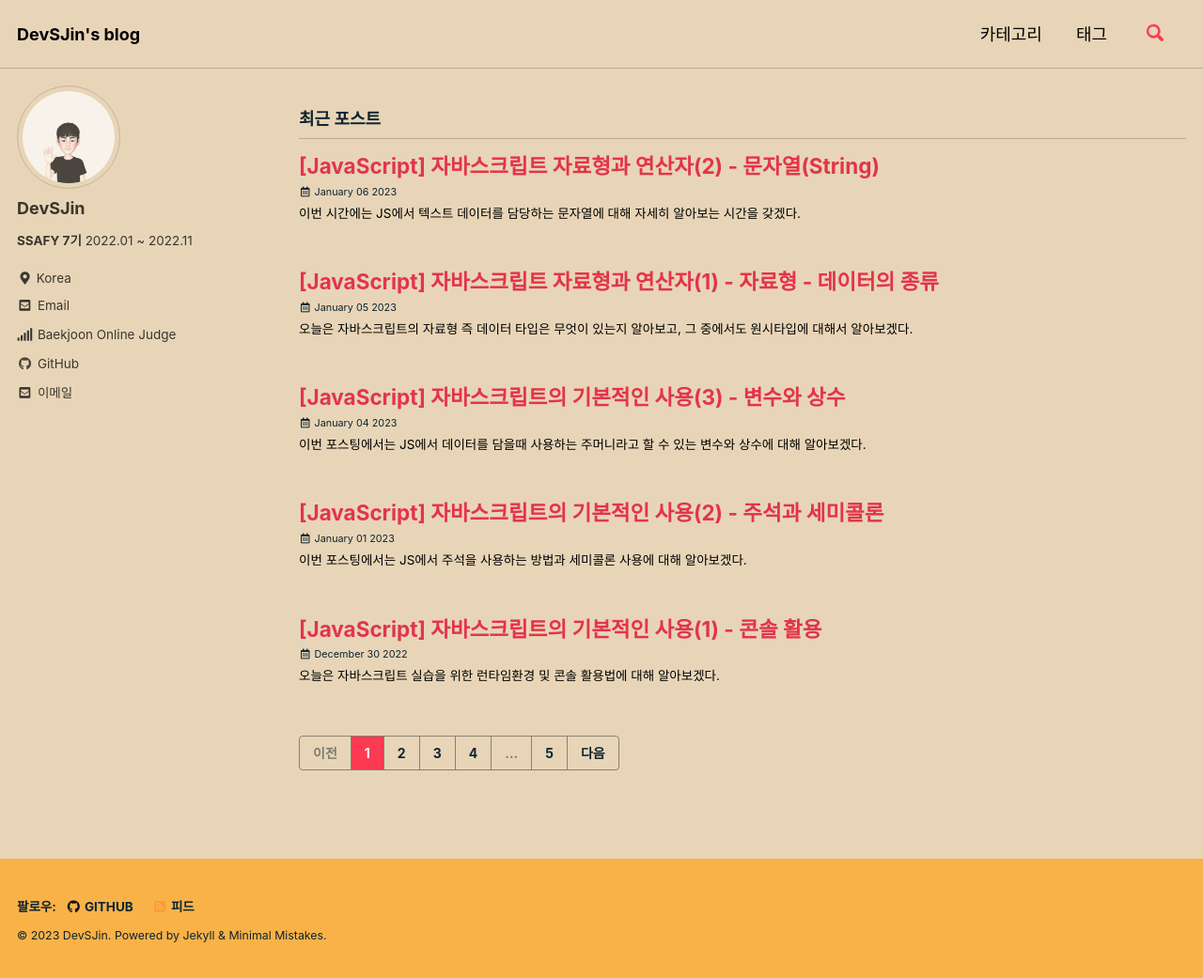
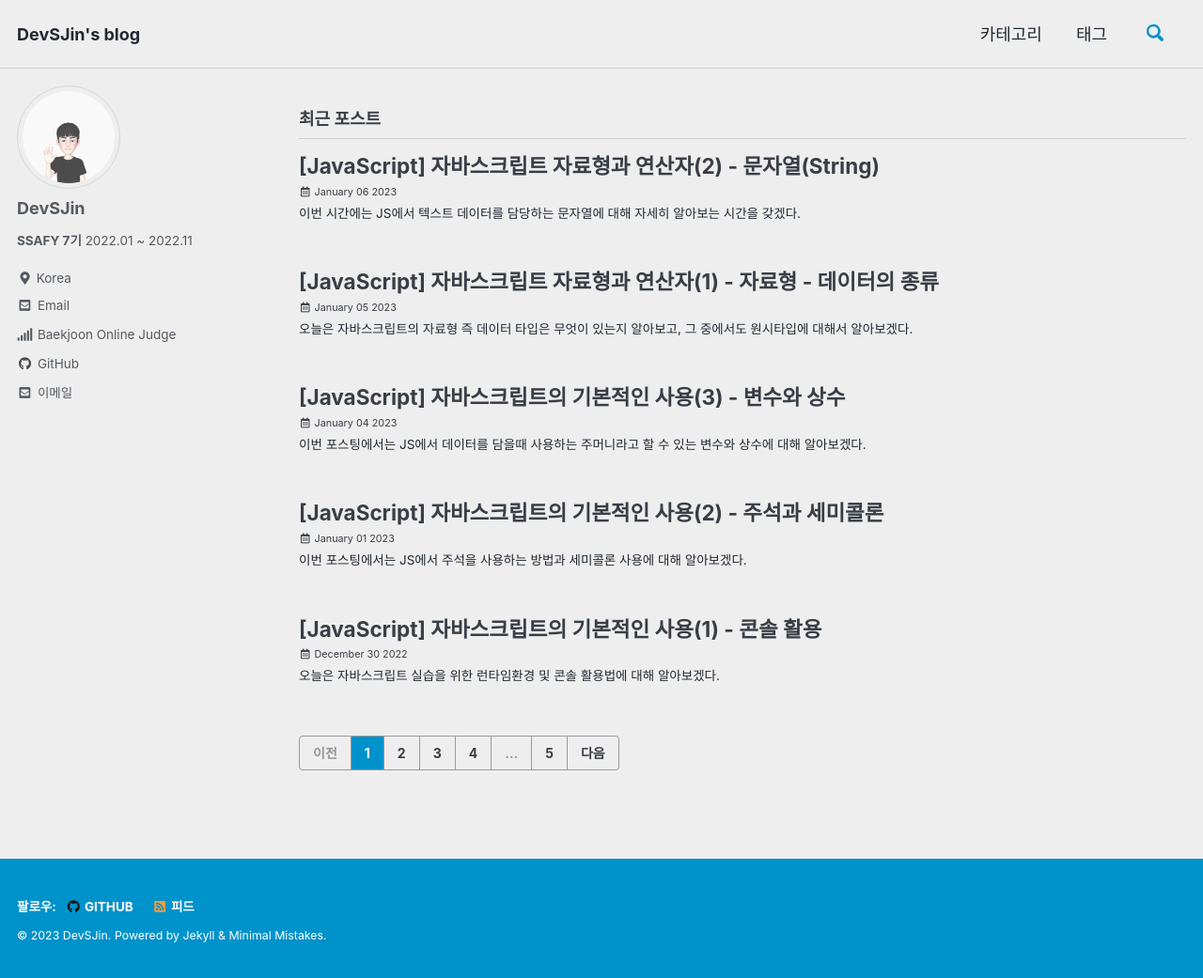
Before and after one commit to DevSJin/DevSJin.github.io, a Jekyll site: the page built from index.html, in a window 1280 px wide and 1041 px high. Shown: the whole window at 94% size. Built offline with Jekyll 4.4.1, drawn with Linux system fonts in a browser that asks for light colours; cached includes are drawn as plain includes; the list of posts is cut into pages by our own code.

Commit message:
Update _config.yml

```diff
--- a/_config.yml
+++ b/_config.yml
@@ -12,7 +12,7 @@
 
 # theme                  : "minimal-mistakes-jekyll"
 remote_theme: "mmistakes/minimal-mistakes@4.19.3"
-minimal_mistakes_skin    : "sunrise" #"contrast" "air", "aqua", "dark", "dirt", "neon", "mint", "plum", "sunrise"
+minimal_mistakes_skin    : "air" #"contrast" "air", "aqua", "dark", "dirt", "neon", "mint", "plum", "sunrise"
 
 # Site Settings
 locale                   : "ko-KR"
```
